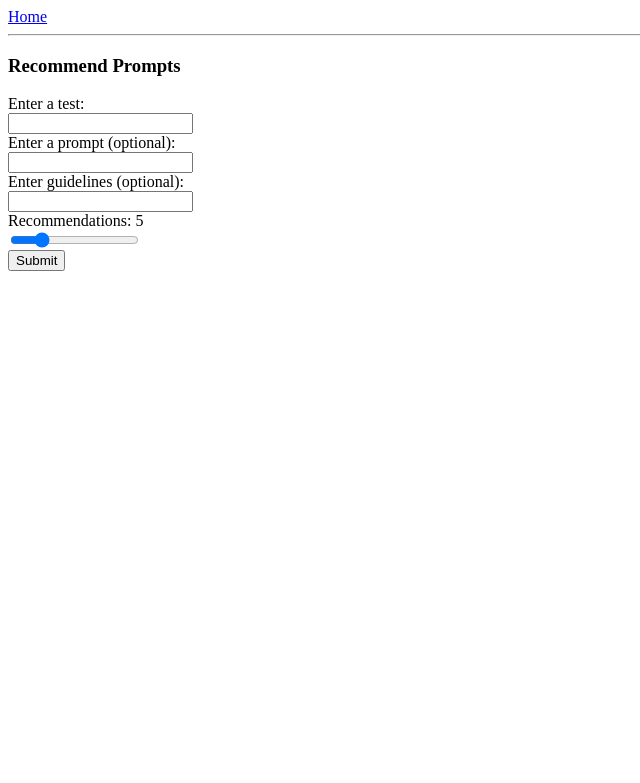
After one commit to bplunkert/sentient, a Flask app: page /prompt_recommend in a window 1280 px wide. The commit adds this page. Shown: the top 783 px of the page, without its empty margins (0-640 px from the left). Run offline with Flask 2, Linux system fonts and the light colour scheme; parts of the project's set-up code (start-up, migrations or seed data) failed here and were passed over.

Commit message:
recommendation engine

```diff
--- a/app.py
+++ b/app.py
@@ -91,7 +91,12 @@ def prompt_compare():
     else:
       return f"After {iterations} iterations, both prompts are equally good.  Recommend prompt(s): {json.dumps(recommend_prompts(test, first_prompt, '', 3))},  {json.dumps(recommend_prompts(test, second_prompt, '', 3))}"
 
-
+@app.route('/prompt_recommend', methods=['GET', 'POST'])
+def prompt_recommend():
+  if request.method == 'GET':
+    return render_template('prompt_recommend.html')
+  elif request.method == 'POST':
+    return recommend_prompts(request.form['test'], request.form['prompt'], request.form['guidelines'], request.form['count'])
 #
 # Non-route functions below:
 #
@@ -217,21 +222,38 @@ def qualitative_comparison(better_prompt, worse_prompt, test):
 
 
 def recommend_prompts(test, prompt = "", guidelines = "", n = 1):
-  """ Given a prompt, a test, and optionally some guidelines, return a prompt that is similar to the given prompt, but that is different in some way. """
+  """ Given a test, and optionally a prompt and/or some guidelines, return a prompt that is similar to the given prompt, but that is different in some way. """
   print("Recommend more comparisons", file=sys.stderr)
-  prompt += "Prompt:\n" + prompt
-  prompt += "Test:\n" + test
-  prompt += "Guidelines:\n" + guidelines
-  prompt += "Return a prompt that is similar to the given prompt, but that is different in some way that follows above guidelines. Write a prompt that is likely to pass the test above:\n"
-  response = openai.Completion.create(
-    model='text-davinci-003',
-    prompt=prompt,
-    temperature=0.8,
-    max_tokens=MAX_TOKENS,
-    frequency_penalty=0.9,
-    presence_penalty=0.9,
-    stop=':'
-  ).choices[0].text
+
+  prompt_pre_tuning = ''
+  prompt_pre_tuning += 'The test we want our prompt to return "yes" or "true" for. Test: "True or false, the above list includes a shark but does not include an elephant."'
+  prompt_pre_tuning += '\nAn example prompt that might be used to attempt to pass our test. The recommendation made must be different from this prompt, in a way adhering to guidelines. Prompt: List four types of animals.'
+  prompt_pre_tuning += '\nGuidelines that any recommended prompts should adhere to. Guidelines: Any prompt recommended should list four objects.'
+  prompt_pre_tuning += '\nRecommend a prompt that is likely to return a "yes" or "true" answer for the test above, without making any reference to it. For example, if the test is checking a list, the prompt recommended should return a list. Recommendation:'
+
+  prompt_string = prompt_pre_tuning + '\nThe test we want our prompt to return "yes" or "true" for: ' + test
+
+  if prompt != '':
+    prompt_string += "\nPrompt: " + prompt
+
+  if guidelines != '':
+    prompt_string += "\nGuidelines: " + guidelines
+
+  prompt_string += "\nRecommendation: "
+
+  response = []
+  for i in range(int(n)):
+    response.append(
+      openai.Completion.create(
+        model='text-davinci-003',
+        prompt=prompt_string,
+        temperature=0.6,
+        max_tokens=MAX_TOKENS,
+        frequency_penalty=0.9,
+        presence_penalty=0.9,
+        stop=':'
+      ).choices[0].text
+    )
   return response
 
 # def deploy_code(current_code, change_request):
--- a/templates/index.html
+++ b/templates/index.html
@@ -2,9 +2,10 @@
   <head></head>
   <body>
     <ul>
-      <li><a href="/prompt">Run a Prompt</a></li>
-      <li><a href="/prompt_test">Test a Prompt</a></li>
+      <li><a href="/prompt">Run Prompt</a></li>
+      <li><a href="/prompt_test">Test Prompt</a></li>
       <li><a href="/prompt_compare">Compare Prompts</a></li>
+      <li><a href="/prompt_recommend">Recommend Prompts</a></li>
     </ul>
   </body>
 </html>
--- a/templates/prompt.html
+++ b/templates/prompt.html
@@ -1,6 +1,8 @@
 <html>
-  <head>Run a Prompt</head>
+  <head><title>Run Prompt</title></head>
   <body>
+    <a href="/">Home</a><hr>
+    <h3>Run Prompt</h3>
     <form onsubmit="testPrompt(); return false;">
       <label for="prompt">Enter prompt:</label><br>
       <input type="text" id="prompt" name="prompt"><br>
--- a/templates/prompt_compare.html
+++ b/templates/prompt_compare.html
@@ -1,6 +1,8 @@
 <html>
-  <head>Compare two Prompts</head>
+  <head><title>Compare Prompts</title></head>
   <body>
+    <a href="/">Home</a><hr>
+    <h3>Compare Prompts</h3>
     <form onsubmit="comparePrompts(); return false;">
       <label for="first_prompt">Enter first prompt:</label><br>
       <textarea id="first_prompt" name="first_prompt"></textarea><br>
--- /dev/null
+++ b/templates/prompt_recommend.html
@@ -0,0 +1,47 @@
+<html>
+  <head><title>Recommend Prompts</title></head>
+  <body>
+    <a href="/">Home</a><hr>
+    <h3>Recommend Prompts</h3>
+    <form onsubmit="recommendPrompts(); return false;">
+      <label for="test">Enter a test:</label><br>
+      <input type="text" id="test" name="test"><br>
+
+      <label for="prompt">Enter a prompt (optional):</label><br>
+      <input type="text" id="prompt" name="prompt"><br>
+      <label for="guidelines">Enter guidelines (optional):</label><br>
+      <input type="text" id="guidelines" name="guidelines"><br>
+
+      <label id="count_label" for="count" value="5" >Recommendations: 5</label><br>
+      <input type="range" min="1" max="20" step="1" value="5" id="count"><br>
+      <input type="submit" value="Submit">
+    </form>
+
+    <div id="response"></div>
+
+    <script>
+      const recommendationsCountInput = document.getElementById('count');
+      recommendationsCountInput.addEventListener('input', () => {
+        document.getElementById('count_label').textContent = `Recommendations: ${recommendationsCountInput.value}`;
+      });
+      async function recommendPrompts() {
+        var prompt = document.getElementById("prompt").value;
+        var test = document.getElementById("test").value;
+        var guidelines = document.getElementById("guidelines").value;
+        var recommendationsCount = document.getElementById("count").value;
+
+        var url_parms = `test=${test}&count=${recommendationsCount}&prompt=${prompt}&guidelines=${guidelines}`;
+
+        const response = await fetch('/prompt_recommend', {
+          method: 'POST',
+          headers: {
+            'Content-type': 'application/x-www-form-urlencoded'
+          },
+          body: url_parms
+        });
+        const responseText = await response.text();
+        document.getElementById("response").innerHTML = responseText;
+      }
+    </script>
+  </body>
+</html>
--- a/templates/prompt_test.html
+++ b/templates/prompt_test.html
@@ -1,6 +1,8 @@
 <html>
-  <head>Test a Prompt</head>
+  <head><title>Test Prompt</title></head>
   <body>
+    <a href="/">Home</a><hr>
+    <h3>Test Prompt</h3>
     <form onsubmit="testPrompt(); return false;">
       <label for="prompt">Enter a prompt:</label><br>
       <input type="text" id="prompt" name="prompt"><br>
```
Also changed, not shown: 1 other file.
